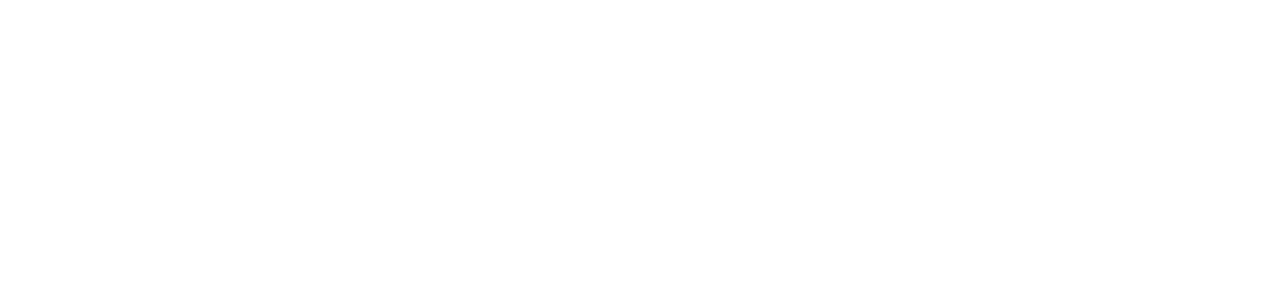
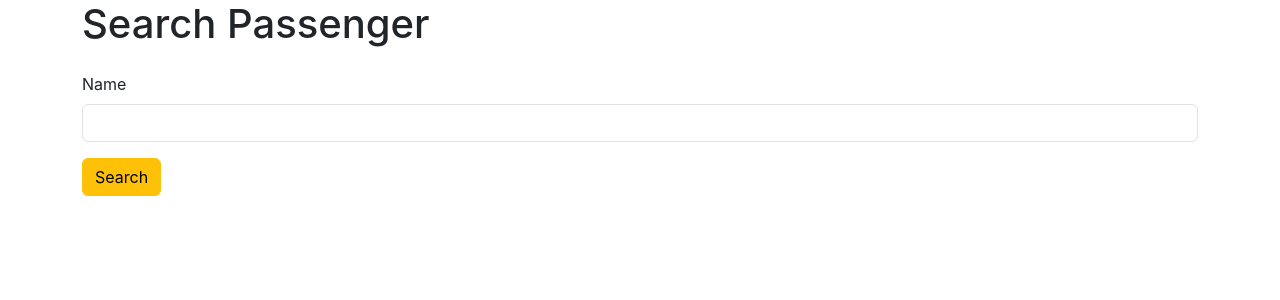
Before and after one commit to Sree1710/passenger-details-app, a React (Create React App) app: page / in a window 1280 px wide. Shown: the top 300 px of the page. Built offline with nearby package versions, Linux system fonts and the light colour scheme.

Commit message:
SearchPassenger component completed

```diff
--- a/src/Components/SearchPassenger.jsx
+++ b/src/Components/SearchPassenger.jsx
@@ -1,9 +1,37 @@
-import React from 'react'
+import React, { useState } from 'react'
 
 const SearchPassenger = () => {
+    const [inputField,setInputField]=useState(
+        {name:""}
+    )
+
+    const inputHandler=(event)=>{
+       setInputField({...inputField,[event.target.name]:event.target.value})
+    }
+
+    const readValue=()=>{
+        console.log(inputField)
+    }
   return (
     <div>
-
+    <div className="container">
+            <div className="row">
+                <div className="col col-12 col-sm-12 col-md-12 col-lg-12 col-xl-12 col-xxl-12">
+                    <div className="row g-3">
+                        <div className="col col-12 col-sm-12 col-md-12 col-lg-12 col-xl-12 col-xxl-12">
+                            <h1>Search Passenger</h1>
+                        </div>
+                        <div className="col col-12 col-sm-12 col-md-12 col-lg-12 col-xl-12 col-xxl-12">
+                            <label htmlFor="" className="form-label">Name</label>
+                            <input onChange={inputHandler} type="text" className="form-control" name="name" value={inputField.name} />
+                        </div>
+                        <div className="col col-12 col-sm-12 col-md-12 col-lg-12 col-xl-12 col-xxl-12">
+                            <button onClick={readValue} className="btn btn-warning">Search</button>
+                        </div>
+                    </div>
+                </div>
+            </div>
+        </div>
     </div>
   )
 }
```
